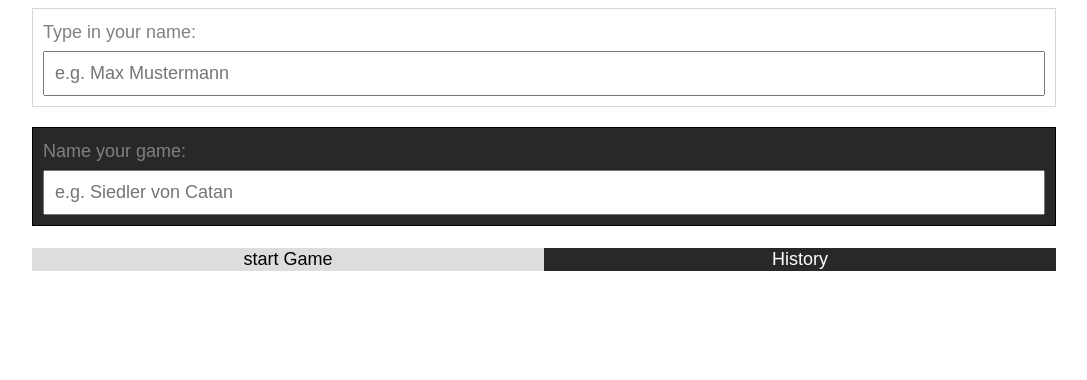
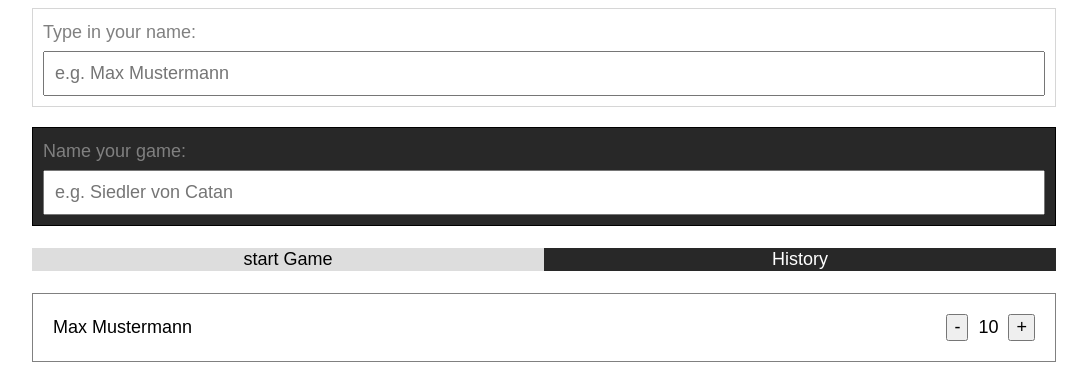
Before and after one commit to CasparVelsen/scorekeeper, a React (Create React App) app: page / in a window 1280 px wide. Shown: the top 380 px of the page, without its empty margins (96-1183 px from the left). Built offline with nearby package versions, Linux system fonts and the light colour scheme.

Commit message:
Add Player component to App

```diff
--- a/src/App.js
+++ b/src/App.js
@@ -21,6 +21,7 @@ function App() {
         <Button children={"start Game"} isDark={false} />
         <Button children={"History"} isDark={true} />
       </div>
+      <Player name={"Max Mustermann"} score={"10"} />
     </main>
   );
 }
--- a/src/components/Player.css
+++ b/src/components/Player.css
@@ -1,6 +1,9 @@
 .Player {
   display: flex;
   justify-content: right;
+  width: 80vw;
+  border: 1px solid grey;
+  padding: 20px;
 }
 
 .Player__name {
```
